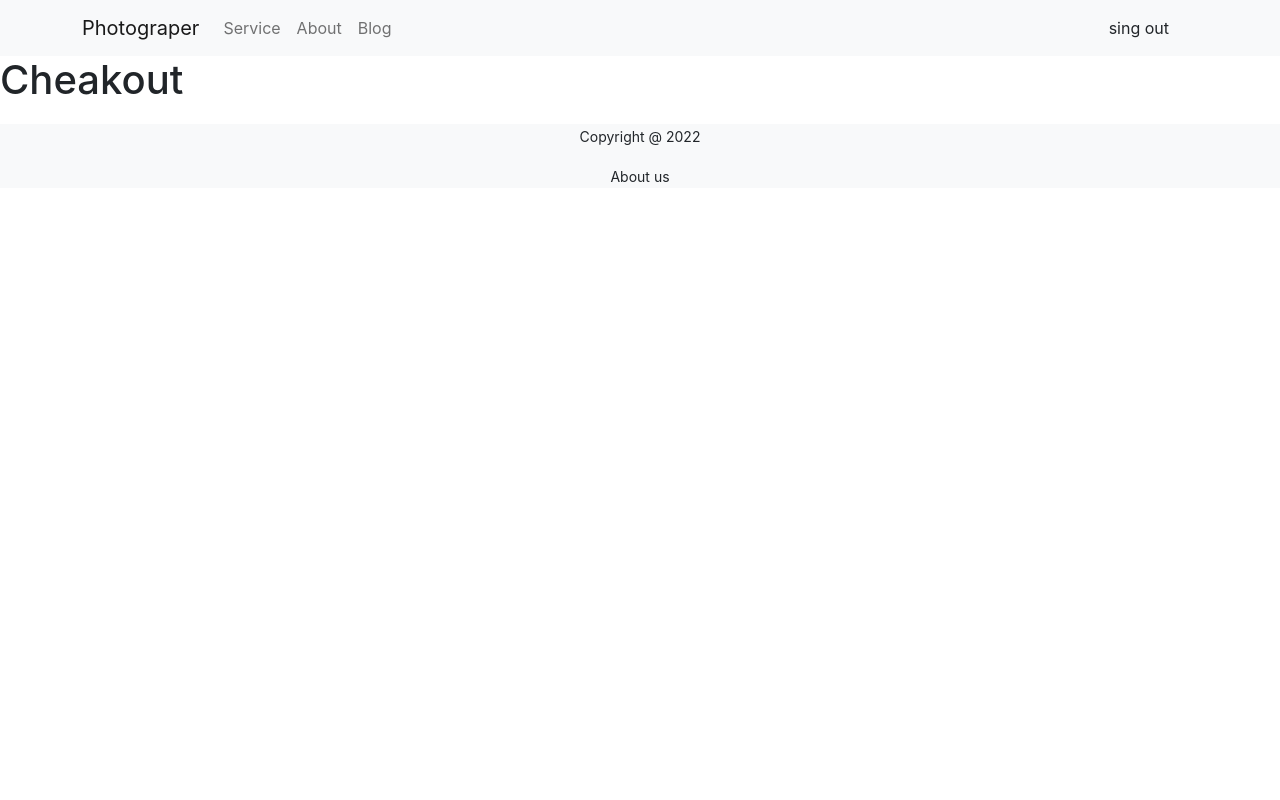
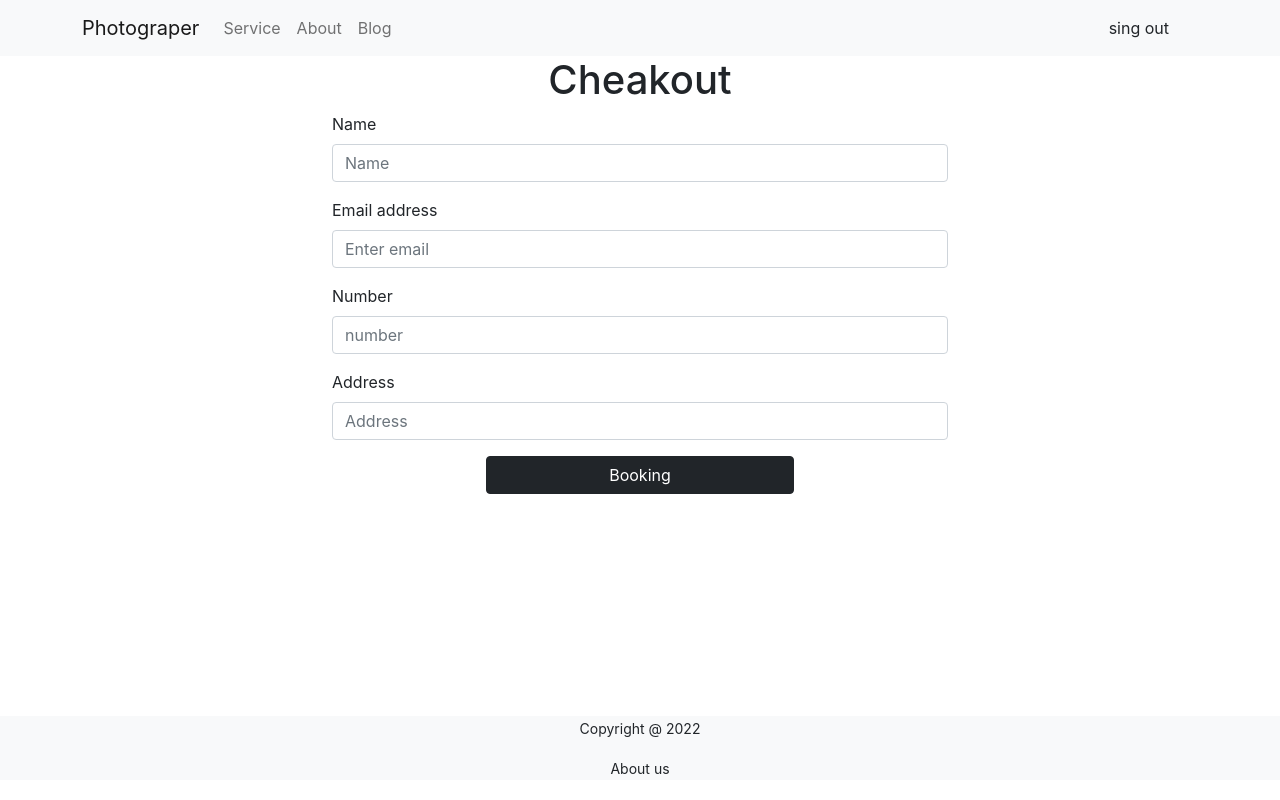
Before and after one commit to emonahmed123/-independent-service-provider, a React (Create React App) app: page /cheakout in a window 1280 px wide. Built offline with nearby package versions, Linux system fonts and the light colour scheme; no server answers; sample sign-in values are in the browser's storage.

Commit message:
cheakout added

```diff
--- a/src/Pages/Cheakout/Cheakout.css
+++ b/src/Pages/Cheakout/Cheakout.css
@@ -0,0 +1,3 @@
+.cheak{
+    min-height: 80vh;
+}
--- a/src/Pages/Cheakout/Cheakout.js
+++ b/src/Pages/Cheakout/Cheakout.js
@@ -1,9 +1,55 @@
 import React from 'react';
+import { Button, Form } from 'react-bootstrap';
+import { useRef } from 'react';
+import './Cheakout.css'
+import 'react-toastify/dist/ReactToastify.css';
+import { ToastContainer, toast } from 'react-toastify';
+const Cheakout = () => {
 
-const Cheakout = () => {
+    const emailRef = useRef(' ')
+
+
+
+
+    const handleBooking = event => {
+        event.preventDefault()
+        const email = emailRef.current.value;
+
+        console.log(email)
+         if(email){
+             toast('Confirm booking')
+         }
+      }
+
     return (
-        <div>
-            <h1>Cheakout</h1>
+        <div className='container w-50 mx-auto   cheak'>
+            <h1 className='text-center'>Cheakout</h1>
+            <Form onSubmit={handleBooking}>
+          <Form.Group className="mb-3" controlId="formName">
+            <Form.Label>Name</Form.Label>
+            <Form.Control ref={emailRef} type="text" placeholder="Name" required />
+          </Form.Group>
+          <Form.Group className="mb-3" controlId="formBasicEmail">
+            <Form.Label>Email address</Form.Label>
+            <Form.Control ref={emailRef} type="email" placeholder="Enter email" required />
+          </Form.Group>
+
+          <Form.Group className="mb-3" controlId="formBasicPassword">
+            <Form.Label>Number</Form.Label>
+            <Form.Control type="number" placeholder="number" required />
+          </Form.Group>
+
+          <Form.Group className="mb-3" controlId="formBasicAddress">
+            <Form.Label>Address</Form.Label>
+            <Form.Control type="Address" placeholder="Address" required />
+          </Form.Group>
+          <Button variant="dark w-50 mx-auto d-block" type="submit">
+            Booking
+          </Button>
+        </Form>
+        <ToastContainer>
+
+</ToastContainer>
         </div>
     );
 };
--- a/src/Pages/Home/Service/Service.js
+++ b/src/Pages/Home/Service/Service.js
@@ -7,8 +7,8 @@ import service3 from '../../../images/service/service2.png.png'
 
 const Services =[
 {id:1, img:service1,name:'Low quality photo', price:2,describe:'This Service is low qualatiy photo shot, per photo price$2'},
-{id:2, img:service3,  name:'mediem quality photo', price:3,describe:'This Service is mediem qualatiy photo shot, per photo price$3'},
-{id:3, img:service2,name:'high quality photo', price:4,describe:'This Service is high qualatiy photo shot, per photo price$5'},
+{id:2, img:service3,  name:'Mediem quality photo', price:3,describe:'This Service is mediem qualatiy photo shot, per photo price$3'},
+{id:3, img:service2,name:'High quality photo', price:4,describe:'This Service is high qualatiy photo shot, per photo price$5'},
 ]
 
 const Service = () => {
--- a/src/Pages/Login/Login.js
+++ b/src/Pages/Login/Login.js
@@ -32,7 +32,7 @@ const Login = () => {
       errorElement = <p className='text-danger'>Error: {error?.message} </p>
 
     }
-    const handleSubmit = event => {
+    const handleLogin = event => {
       event.preventDefault()
       const email = emailRef.current.value;
       const password = passwordRef.current.value
@@ -60,7 +60,7 @@ const Login = () => {
       <div className='container w-50 mx-auto login'>
         <h1 className='text-primary text-center mt-2'> Login </h1>
 
-        <Form onSubmit={handleSubmit}>
+        <Form onSubmit={handleLogin}>
           <Form.Group className="mb-3" controlId="formBasicEmail">
             <Form.Label>Email address</Form.Label>
             <Form.Control ref={emailRef} type="email" placeholder="Enter email" required />
```
